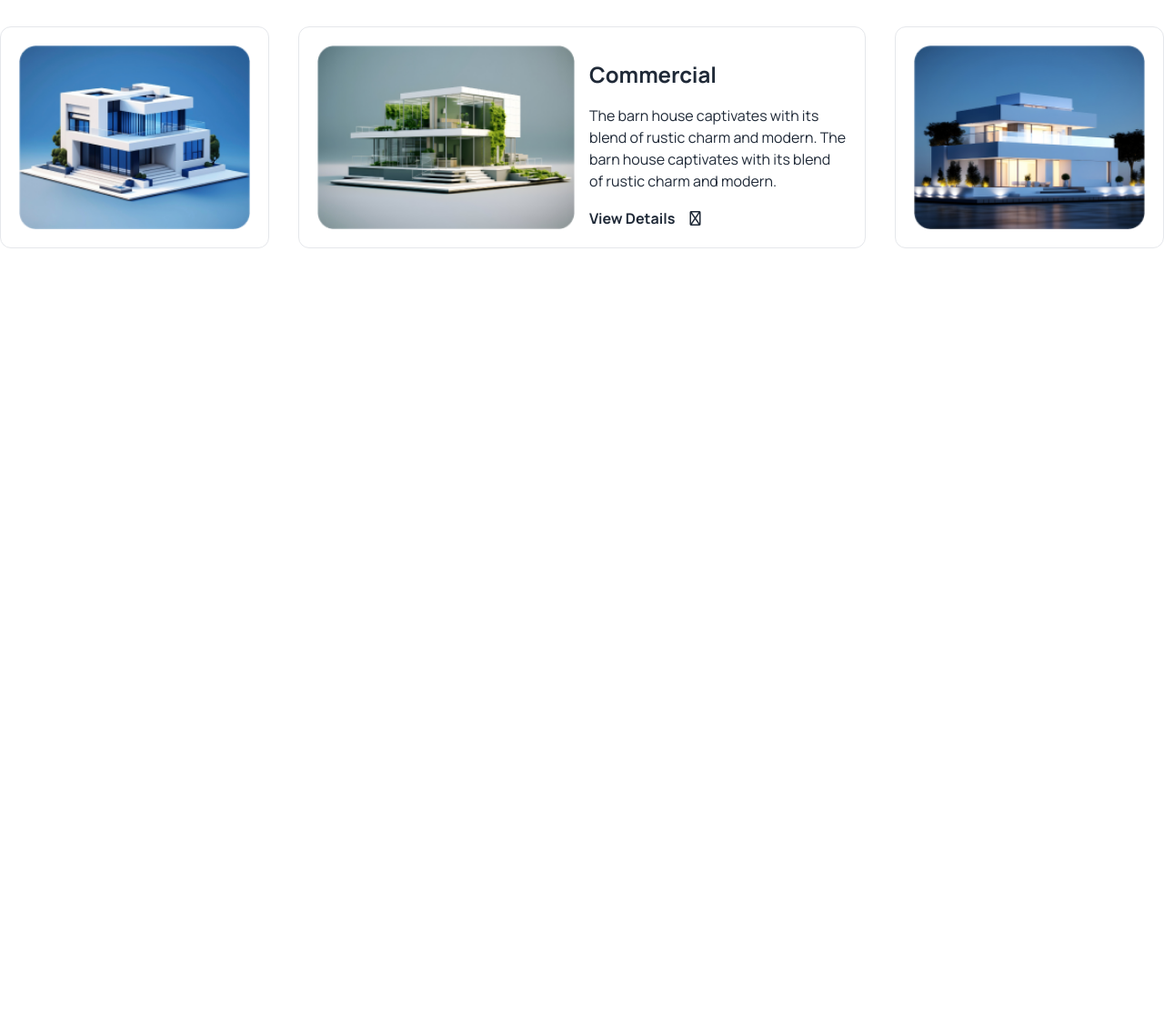
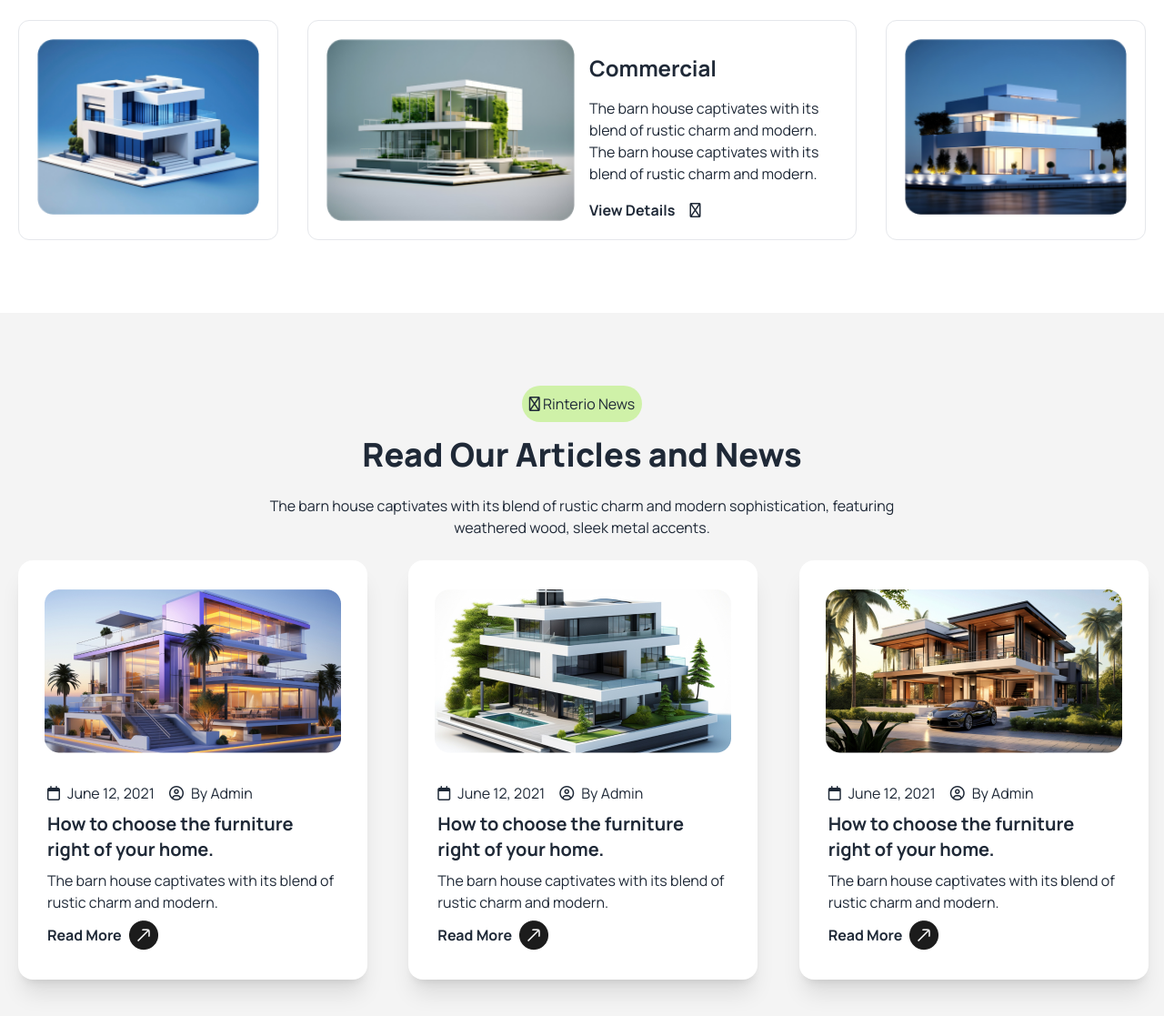
Before and after one commit to SagarKarmoker/House-website, a plain HTML site: page index.html in a window 1280 px wide. Shown: the part 2941-4058 px from the top of the page at 91% size. Before the commit the page ends 3214 px from the top, so only its background shows below. Drawn offline with nearby package versions, Linux system fonts and the light colour scheme.

Commit message:
latest news [done]

```diff
--- a/index.html
+++ b/index.html
@@ -230,6 +230,7 @@
                 </div>
             </div>
         </div>
+        <div class="md:container mx-auto mt-10 px-5">
             <!-- portfolio -->
             <section class="mt-20">
                 <div class="bg-secondary-color rounded-full p-2 w-fit mx-auto">
@@ -297,10 +298,98 @@
                     </div>
                 </div>
             </section>
-
+        </div>
         <!-- latest news -->
-         <section>
-
+        <section class="mt-20 py-10 bg-bg-secondary">
+            <div class="md:container mx-auto mt-10 px-5">
+                <div class="bg-secondary-color rounded-full p-2 w-fit mx-auto">
+                    <i class="fa-regular fa-arrow-right"></i>
+                    Rinterio News
+                </div>
+                <div class="space-y-6 mt-4">
+                    <h1 class="text-center font-extrabold text-4xl">
+                        Read Our Articles and News
+                    </h1>
+                    <p class="text-center lg:px-60">
+                        The barn house captivates with its blend of rustic charm and modern sophistication, featuring
+                        weathered wood, sleek metal accents.
+                    </p>
+                    <div class="grid grid-cols-1 lg:grid-cols-3 gap-12">
+                        <!-- card -->
+                        <div class="card bg-base-100 w-96 shadow-xl">
+                            <figure class="pt-8">
+                                <img src="assets/article1.png" alt="Shoes" />
+                            </figure>
+                            <div class="card-body">
+                                <div class="flex gap-4">
+                                    <div class="flex items-center gap-2">
+                                        <i class="fa-regular fa-calendar"></i>
+                                        <p>June 12, 2021</p>
+                                    </div>
+                                    <div class="flex items-center gap-2">
+                                        <i class="fa-regular fa-circle-user"></i>
+                                        <p>By Admin</p>
+                                    </div>
+                                </div>
+                                <h2 class="card-title font-bold">How to choose the furniture right  of your home.</h2>
+                                <p>The barn house captivates with its blend of rustic charm and modern. </p>
+                                <div class="card-actions items-center">
+                                    <a class="font-bold">Read More</a>
+                                    <img src="assets/arrow-up-right-01.png" alt="">
+                                </div>
+                            </div>
+                        </div>
+                        <!-- card -->
+                        <div class="card bg-base-100 w-96 shadow-xl">
+                            <figure class="pt-8">
+                                <img src="assets/article2.png" alt="Shoes" />
+                            </figure>
+                            <div class="card-body">
+                                <div class="flex gap-4">
+                                    <div class="flex items-center gap-2">
+                                        <i class="fa-regular fa-calendar"></i>
+                                        <p>June 12, 2021</p>
+                                    </div>
+                                    <div class="flex items-center gap-2">
+                                        <i class="fa-regular fa-circle-user"></i>
+                                        <p>By Admin</p>
+                                    </div>
+                                </div>
+                                <h2 class="card-title font-bold">How to choose the furniture right  of your home.</h2>
+                                <p>The barn house captivates with its blend of rustic charm and modern. </p>
+                                <div class="card-actions items-center">
+                                    <a class="font-bold">Read More</a>
+                                    <img src="assets/arrow-up-right-01.png" alt="">
+                                </div>
+                            </div>
+                        </div>
+                        <!-- card -->
+                        <div class="card bg-base-100 w-96 shadow-xl">
+                            <figure class="pt-8">
+                                <img src="assets/article3.png" alt="Shoes" />
+                            </figure>
+                            <div class="card-body">
+                                <div class="flex gap-4">
+                                    <div class="flex items-center gap-2">
+                                        <i class="fa-regular fa-calendar"></i>
+                                        <p>June 12, 2021</p>
+                                    </div>
+                                    <div class="flex items-center gap-2">
+                                        <i class="fa-regular fa-circle-user"></i>
+                                        <p>By Admin</p>
+                                    </div>
+                                </div>
+                                <h2 class="card-title font-bold">How to choose the furniture right  of your home.</h2>
+                                <p>The barn house captivates with its blend of rustic charm and modern. </p>
+                                <div class="card-actions items-center">
+                                    <a class="font-bold">Read More</a>
+                                    <img src="assets/arrow-up-right-01.png" alt="">
+                                </div>
+                            </div>
+                        </div>
+                    </div>
+                </div>
+            </div>
         </section>
     </main>
     <footer></footer>
```
Lines whose indentation alone changed are shown as unchanged.
